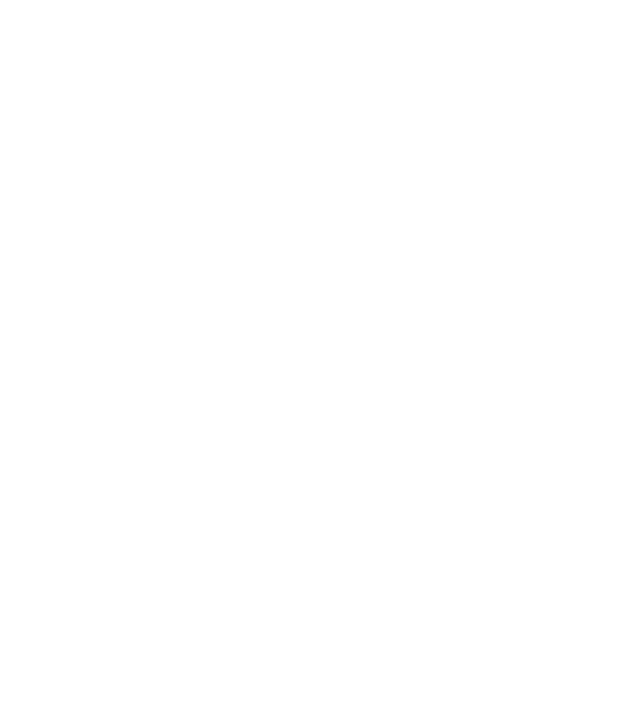
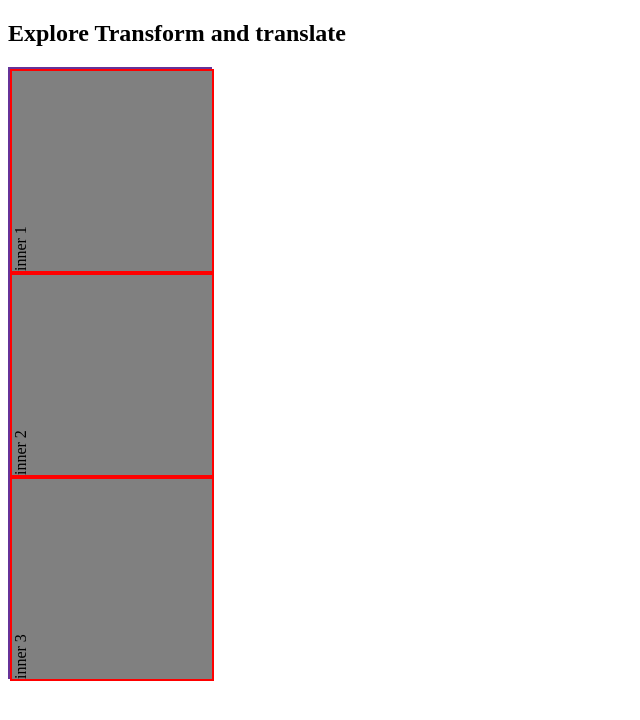
Before and after one commit to impressivecoder01/module-11, a plain HTML site: page class-4(11)/index.html in a window 1280 px wide. Shown: the whole page, without its empty margins (0-640 px from the left). Drawn offline with Linux system fonts and the light colour scheme.

Commit message:
translate

```diff
--- a/class-4(11)/index.html
+++ b/class-4(11)/index.html
@@ -4,8 +4,36 @@
     <meta charset="UTF-8">
     <meta name="viewport" content="width=device-width, initial-scale=1.0">
     <title>Transform element using rotate scale translate</title>
+    <style>
+        .container, .inner{
+            width: 200px;
+            height: 200px;
+        }
+        .container{
+            border: 2px rebeccapurple solid;
+            background-color: bisque;
+        }
+        .inner{
+            border: 2px solid red;
+            background-color: gray;
+            /* display: none; */
+            /* transform: scale(.9, .25 ); */
+            /* transform: rotate(90deg); */
+            transform: rotate(-90deg);
+        }
+
+    </style>
 </head>
 <body>
-
+    <h2>Explore Transform and translate</h2>
+    <div class="container">
+        <div class="inner">inner 1</div>
+    </div>
+    <div class="container">
+        <div class="inner">inner 2</div>
+    </div>
+    <div class="container">
+        <div class="inner">inner 3</div>
+    </div>
 </body>
 </html>
```
Also changed, not shown: class-5(11)/index.html (added, +11 -0 lines).
